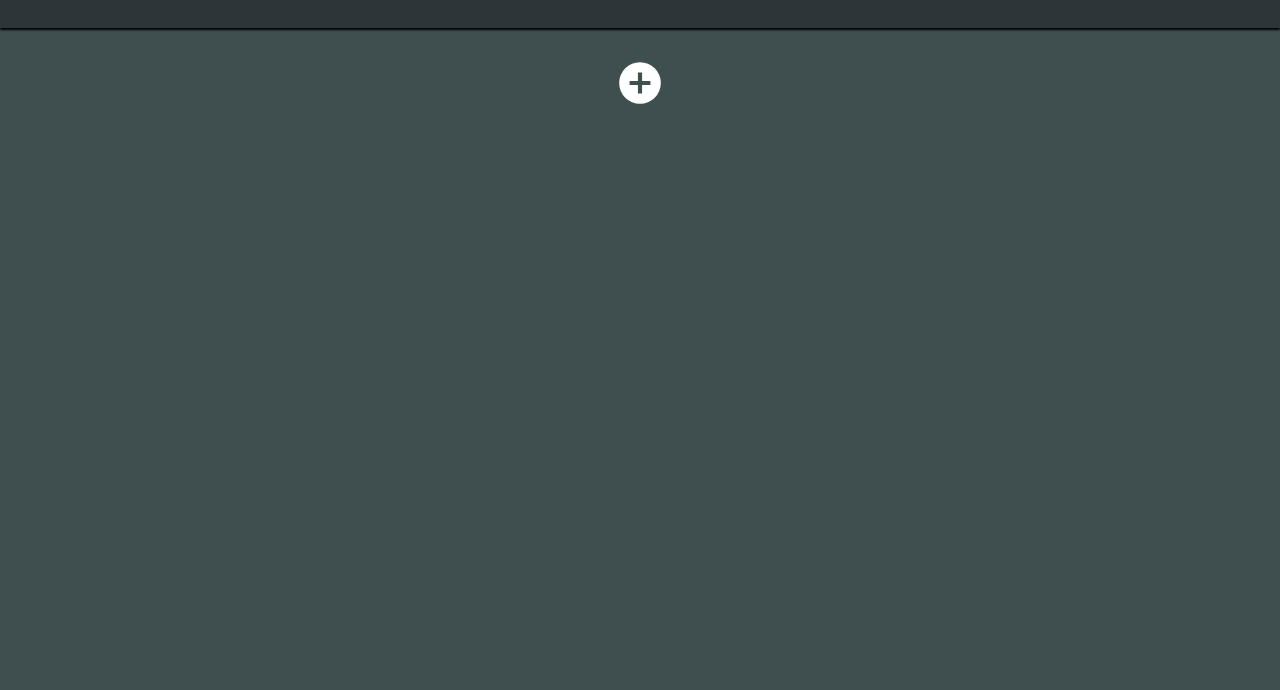
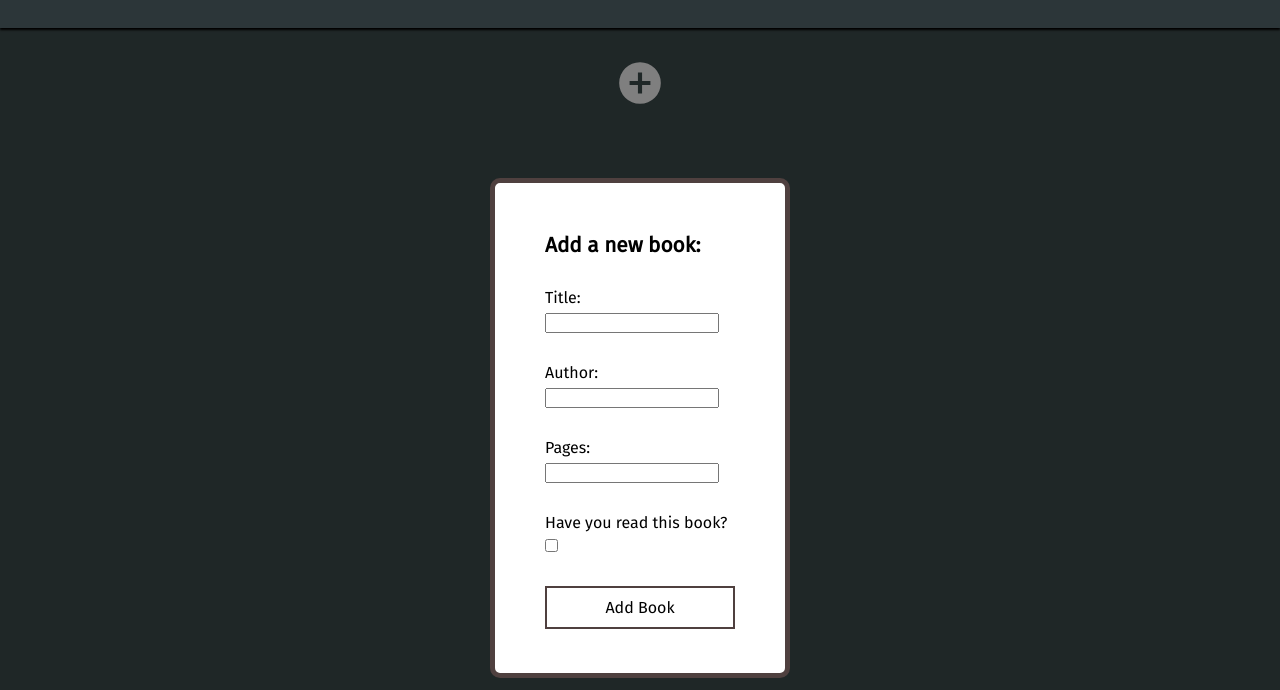
Before and after one commit to KunalP99/library, a plain HTML site: page index.html in a window 1280 px wide. Shown: the part 110-800 px from the top of the page. Drawn offline with Linux system fonts and the light colour scheme.

Commit message:
Finished modal overlay for adding a new book feature

```diff
--- a/app.js
+++ b/app.js
@@ -12,7 +12,19 @@ let myLibrary = [{
 }];
 
 const cardsContainer = document.querySelector('.cards-container');
-console.log(cardsContainer);
+const modalOverlay = document.querySelector('.modal-overlay');
+const addBtn = document.getElementById('plus-btn');
+
+// Displays the modal overlay
+addBtn.addEventListener('click', () => {
+    modalOverlay.style.visibility = "visible";
+});
+// Hides the modal overlay
+window.onclick = (e) => {
+    if(e.target == modalOverlay) {
+        modalOverlay.style.visibility = "hidden";
+    }
+};
 
 function Book() {
 
--- a/index.html
+++ b/index.html
@@ -9,15 +9,36 @@
 </head>
 <body>
     <div class="main-container">
+        <!-- HEADER -->
         <div class="header">
             <h1 class="title">MyLib</h1>
         </div>
+
+        <!-- MODAL -->
+        <div class="modal-overlay">
+            <div class="modal-container">
+                <h3>Add a new book:</h3>
+                <form>
+                    <label for="title">Title:</label>
+                    <input type="text" id="title">
+                    <label for="author">Author:</label>
+                    <input type="text" id="author">
+                    <label for="pages">Pages:</label>
+                    <input type="number" id="pages">
+                    <label for="hasRead">Have you read this book?</label>
+                    <input type="checkbox" id="hasRead"><br>
+                    <button class="add-book-btn">Add Book</button>
+                </form>
+            </div>
+        </div>
+        <!-- MAIN CONTENT -->
         <div class="content-container">
             <div class="btn-container">
                 <button id="plus-btn"><img id="plus-icon" src="images/plus-circle.svg" alt="Add a new book"></button>
             </div>
             <div class="cards-container"></div>
         </div>
+
     </div>
 
     <script src="app.js"></script>
--- a/styles.css
+++ b/styles.css
@@ -4,6 +4,7 @@
     /* COLOURS */
     --main-primary-color: #3F4E4F;
     --main-secondary-color: #2C3639;
+    --main-tertiary-color: #4F403F;
 
     /* SIZING */
     --xs-size: 5px;
@@ -38,6 +39,7 @@ button {
     box-shadow: 0px 2px 2px black;
 }
 
+/* PLUS ICON */
 .btn-container {
     display: flex;
     justify-content: center;
@@ -55,3 +57,59 @@ button {
 #plus-icon:hover {
     width: 70px;
 }
+
+/* MODAL */
+.modal-overlay {
+    visibility: none;
+    width: 100%;
+    position: fixed;
+    display: flex;
+    justify-content: center;
+    align-items: center;
+    height: 100vh;
+    background-color: rgba(0, 0, 0, 0.5);
+}
+
+.modal-container {
+    background-color: white;
+    width: 300px;
+    height: 500px;
+    padding: var(--xl-size);
+    border: solid var(--main-tertiary-color) 5px;
+    border-radius: 10px;
+}
+.modal-container h3 {
+    font-size: 1.3rem;
+}
+
+/* FORM IN MODAL */
+.close-btn {
+    border: none;
+    background-color: transparent;
+    float: right;
+}
+.close-btn img {
+    width: var(--m-size);
+}
+label {
+    display: block;
+    padding-top: var(--l-size);
+    padding-bottom: var(--xs-size);
+    font-size: 1rem;
+}
+
+.add-book-btn {
+    width: 100%;
+    display: flex;
+    justify-content: center;
+    align-items: center;
+    margin-top: var(--l-size);
+    padding: var(--s-size);
+    font-size: 1rem;
+    border: solid var(--main-tertiary-color) 2px;
+    background-color: transparent;
+}
+.add-book-btn:hover {
+    background-color: var(--main-tertiary-color);
+    color: white;
+}
```
